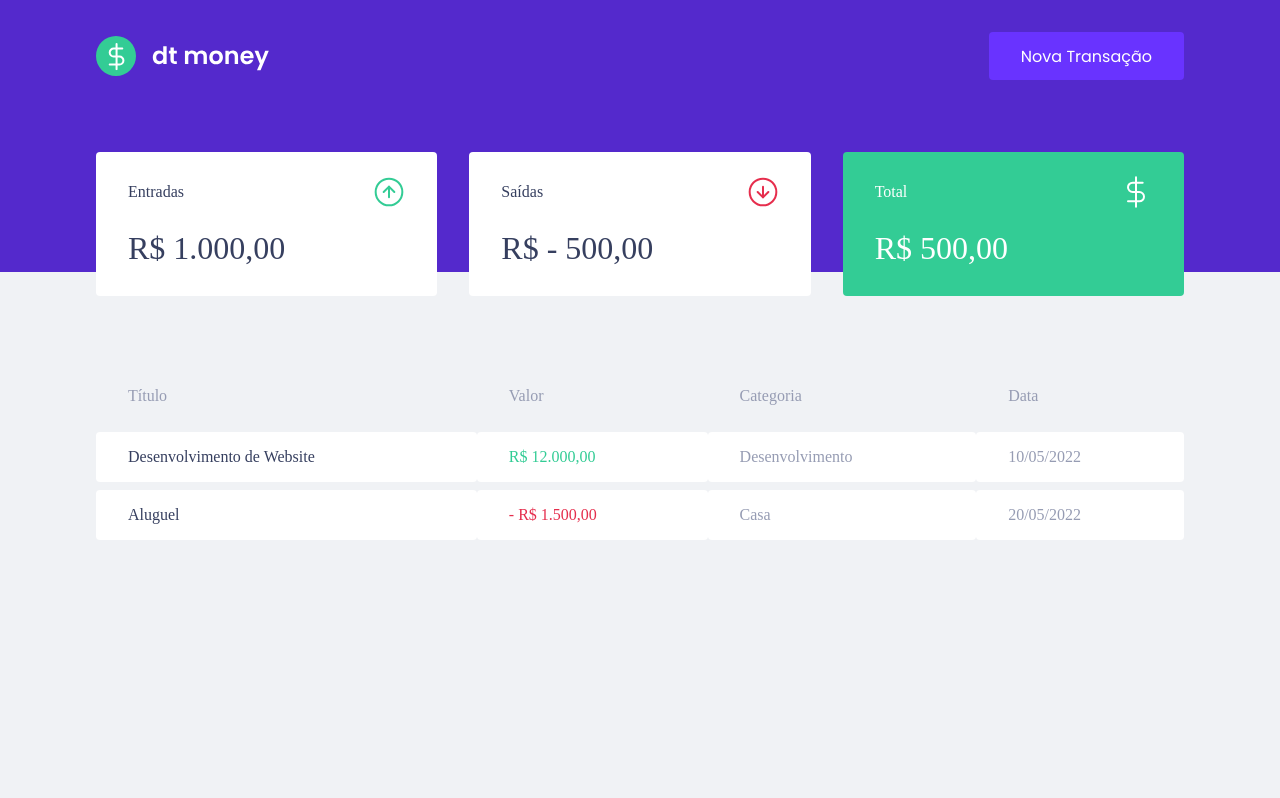
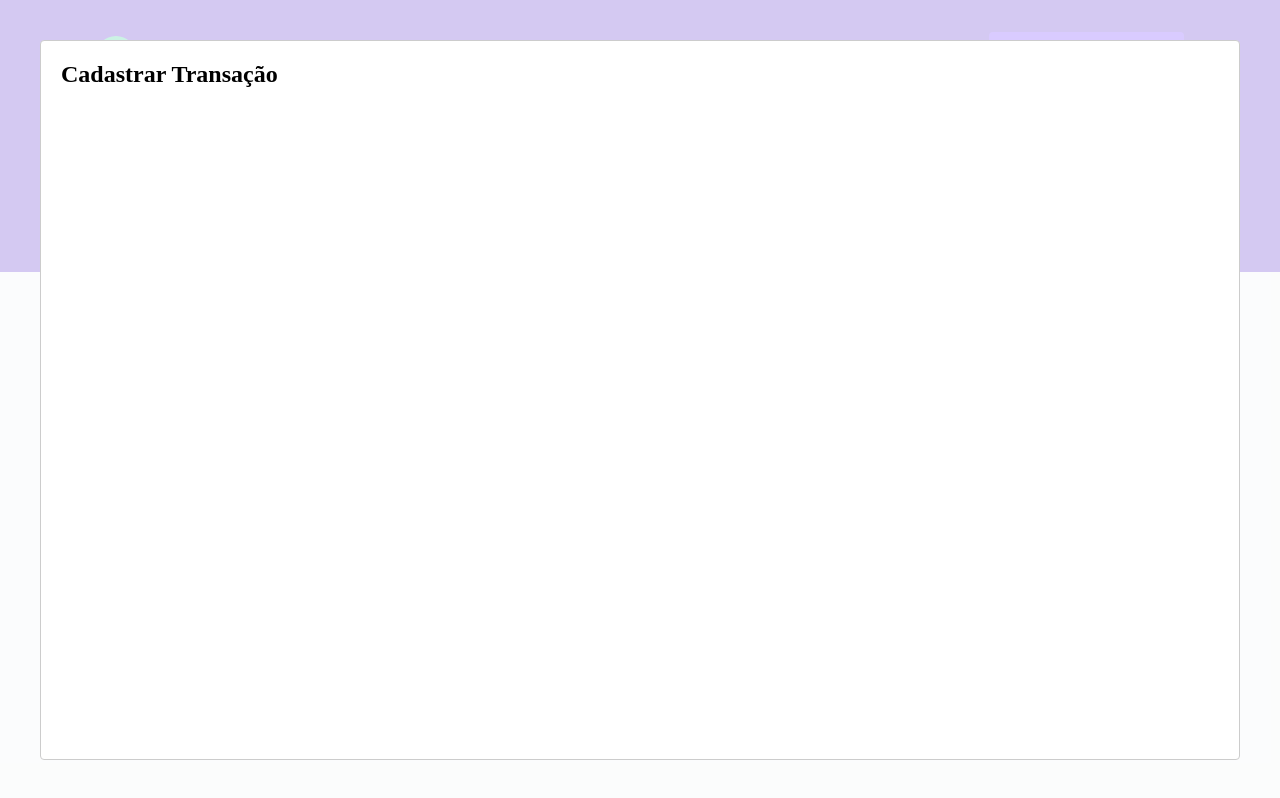
Before and after one commit to PollyanaOliveira/dt-money, a React (Create React App) app: page / in a window 1280 px wide. Both pictures are taken after a click on the button "Nova Transação". Built offline with nearby package versions, Linux system fonts and the light colour scheme; no server answers; what miragejs would draw is missing.

Commit message:
feat: :sparkles: add Modal on project

```diff
--- a/src/App.tsx
+++ b/src/App.tsx
@@ -1,12 +1,33 @@
+import { useState } from 'react';
+import Modal from 'react-modal';
 import Dashboard from './Components/Dashboard';
 import Header from './Components/Header';
 import { GlobalStyle } from './styles';
 
+Modal.setAppElement('#root');
+
 const App = () => {
+  const [isNewTransactionModalOpen, setIsNewTransactionModalOpen] =
+    useState(false);
+
+  const handleOpenNewTransactionModal = () => {
+    setIsNewTransactionModalOpen(true);
+  };
+
+  const handleCloseNewTransactionModal = () => {
+    setIsNewTransactionModalOpen(false);
+  };
+
   return (
     <>
-      <Header />
+      <Header onOpenNewTransactionModal={handleOpenNewTransactionModal} />
       <Dashboard />
+      <Modal
+        isOpen={isNewTransactionModalOpen}
+        onRequestClose={handleCloseNewTransactionModal}
+      >
+        <h2>Cadastrar Transação</h2>
+      </Modal>
       <GlobalStyle />
     </>
   );
--- a/src/Components/Header/header.tsx
+++ b/src/Components/Header/header.tsx
@@ -1,12 +1,17 @@
 import logoImg from '../../assets/logo.svg';
 import { Container, Content } from './style';
 
-const Header = () => {
+interface HeaderProps {
+  onOpenNewTransactionModal: () => void;
+}
+const Header = ({ onOpenNewTransactionModal }: HeaderProps) => {
   return (
     <Container>
       <Content>
         <img src={logoImg} alt="Pandas Financial" />
-        <button type="button">Nova Transação</button>
+        <button type="button" onClick={onOpenNewTransactionModal}>
+          Nova Transação
+        </button>
       </Content>
     </Container>
   );
```
